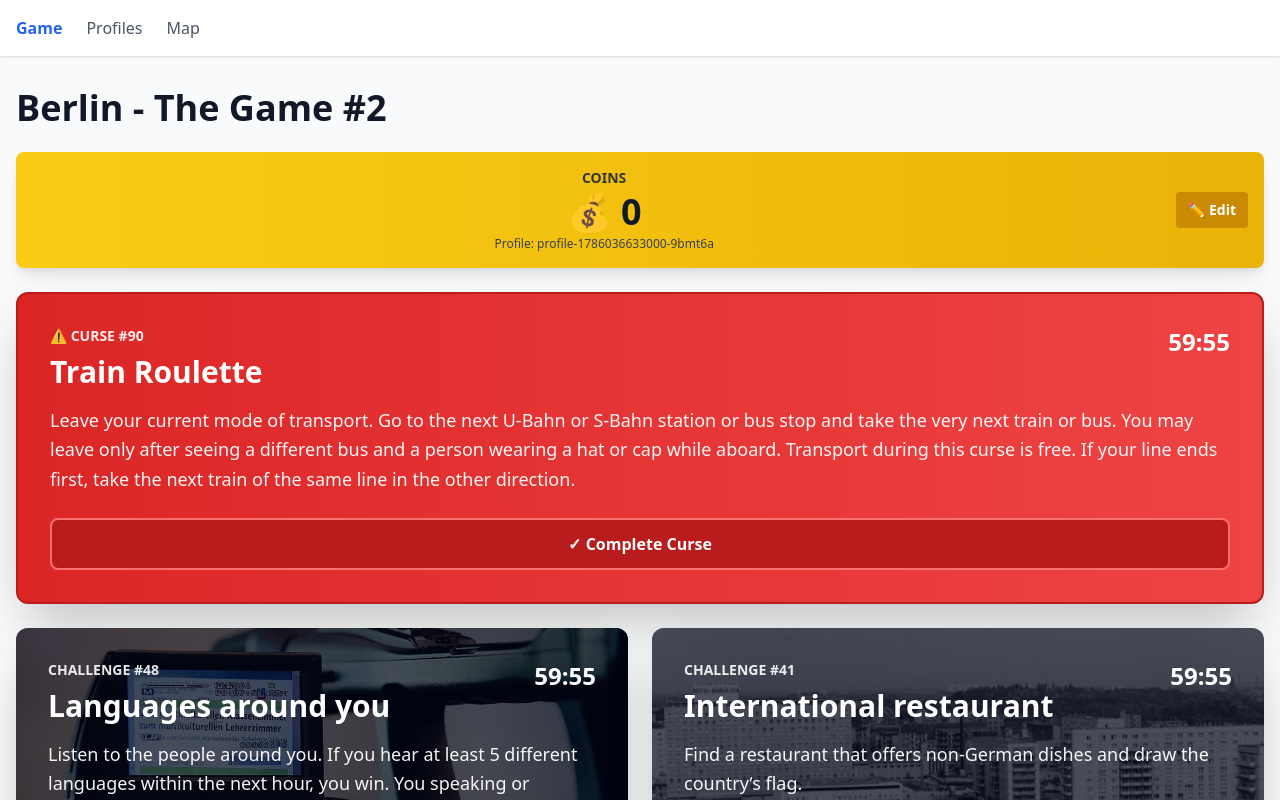
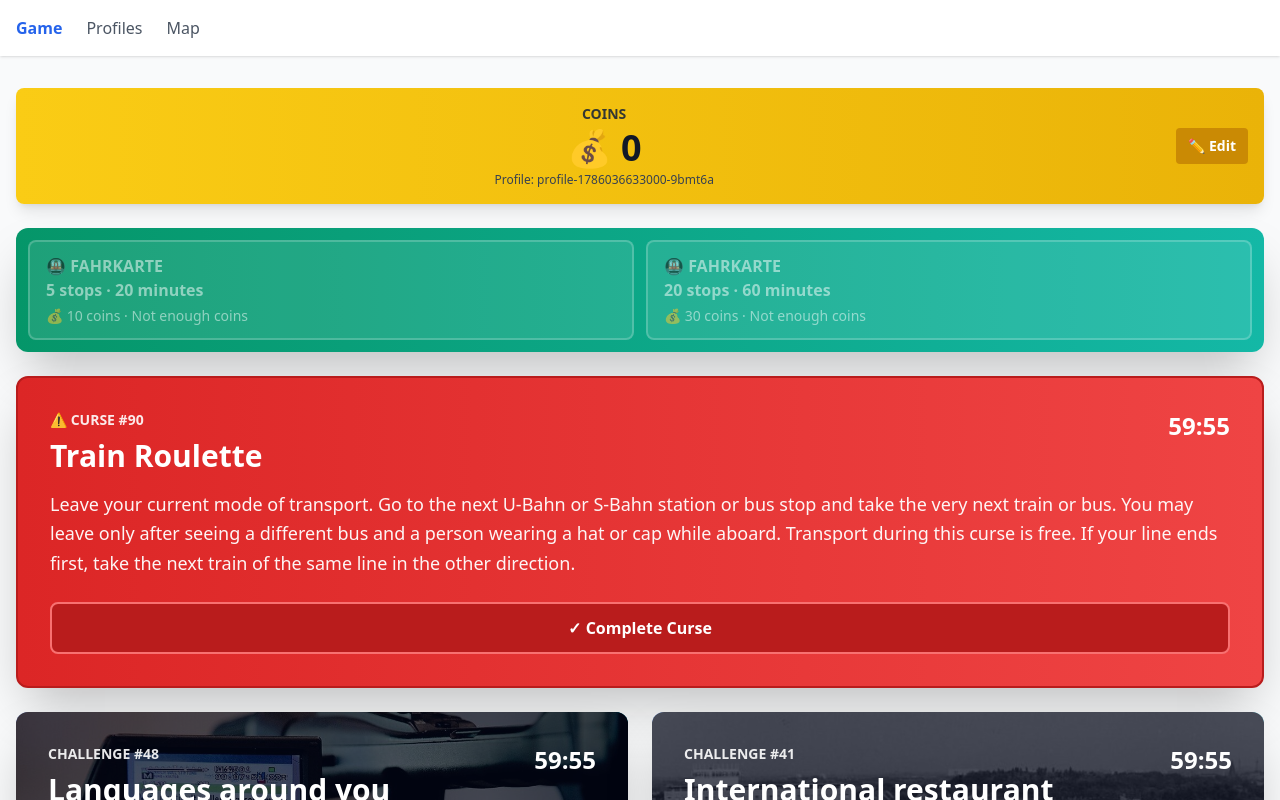
Before and after one commit to vladimirshefer/city-navigation-game, a React (Vite) app: page / in a window 1280 px wide. Shown: the top 800 px of the page. Built offline with nearby package versions, Linux system fonts and the light colour scheme.

Commit message:
Fahrkarte

```diff
--- a/src/components/ChallengeSelector.tsx
+++ b/src/components/ChallengeSelector.tsx
@@ -1,9 +1,13 @@
 import { useState, useEffect } from 'react'
 import { CHALLENGES, CURSES, Card } from '../data/challenges'
 import { createGameProfile, getActiveProfile, saveActiveGameState } from '../data/profiles'
-import type { GameState, HistoryCard } from '../data/profiles'
+import type { Fahrkarte, GameState, HistoryCard } from '../data/profiles'
 
 const TIMER_DURATION = 3600
+const FAHRKARTE_OPTIONS = [
+  { cost: 10, stops: 5, durationSeconds: 20 * 60 },
+  { cost: 30, stops: 20, durationSeconds: 60 * 60 },
+] as const
 
 export default function ChallengeSelector() {
   const [drawnCards, setDrawnCards] = useState<Card[] | null>(null)
@@ -17,6 +21,8 @@ export default function ChallengeSelector() {
   const [gameStartTime, setGameStartTime] = useState<number | null>(null)
   const [lastCurseTime, setLastCurseTime] = useState<number | null>(null)
   const [coins, setCoins] = useState(0)
+  const [activeFahrkarte, setActiveFahrkarte] = useState<Fahrkarte | null>(null)
+  const [fahrkartenHistory, setFahrkartenHistory] = useState<Fahrkarte[]>([])
   const [activeProfileId, setActiveProfileId] = useState<string | null>(null)
   const [showEditModal, setShowEditModal] = useState(false)
   const [editAmount, setEditAmount] = useState('')
@@ -30,17 +36,18 @@ export default function ChallengeSelector() {
   }, [])
 
   useEffect(() => {
-    if ((!drawnCards || drawnCards.length === 0) && !activeCurse) return
+    if ((!drawnCards || drawnCards.length === 0) && !activeCurse && !activeFahrkarte) return
 
     const interval = setInterval(() => {
       setTickCount((prev) => prev + 1)
     }, 1000)
 
     return () => clearInterval(interval)
-  }, [drawnCards, activeCurse])
+  }, [drawnCards, activeCurse, activeFahrkarte])
 
   useEffect(() => {
     discardExpiredCards()
+    expireFahrkarte()
   }, [tickCount])
 
   const loadFromStorage = (): boolean => {
@@ -58,6 +65,15 @@ export default function ChallengeSelector() {
     setGameStartTime(state.gameStartTime ?? null)
     setLastCurseTime(state.lastCurseTime ?? null)
     setCoins(state.coins ?? 0)
+    setFahrkartenHistory(state.fahrkartenHistory || [])
+
+    const savedFahrkarte = state.activeFahrkarte || null
+    if (savedFahrkarte && savedFahrkarte.expiresAt <= Date.now()) {
+      setActiveFahrkarte(null)
+      saveActiveGameState({ ...state, activeFahrkarte: null, fahrkartenHistory: state.fahrkartenHistory || [] })
+    } else {
+      setActiveFahrkarte(savedFahrkarte)
+    }
     return true
   }
 
@@ -144,7 +160,7 @@ export default function ChallengeSelector() {
     saveToStorage(newCards, newTimestamps, hist, curse, curseTs, gameStartTime, lastCurse, coinsValue)
   }
 
-  const saveToStorage = (cards: Card[] | null, timestamps: Record<number, number>, hist: HistoryCard[], curse: Card | null = null, curseTs: number | null = null, startTime: number | null = null, lastCurseTs: number | null = null, coinsValue: number = coins, edits: { timestamp: string; previousAmount: number; newAmount: number; comment: string }[] = coinEdits): void => {
+  const saveToStorage = (cards: Card[] | null, timestamps: Record<number, number>, hist: HistoryCard[], curse: Card | null = null, curseTs: number | null = null, startTime: number | null = null, lastCurseTs: number | null = null, coinsValue: number = coins, edits: { timestamp: string; previousAmount: number; newAmount: number; comment: string }[] = coinEdits, fahrkarte: Fahrkarte | null = activeFahrkarte, fahrkartenHist: Fahrkarte[] = fahrkartenHistory): void => {
     const state: GameState = {
       drawnCards: cards,
       cardTimestamps: timestamps,
@@ -155,6 +171,8 @@ export default function ChallengeSelector() {
       gameStartTime: startTime,
       lastCurseTime: lastCurseTs,
       coins: coinsValue,
+      activeFahrkarte: fahrkarte,
+      fahrkartenHistory: fahrkartenHist,
     }
     saveActiveGameState(state)
   }
@@ -287,6 +305,39 @@ export default function ChallengeSelector() {
     return `${mins}:${secs.toString().padStart(2, '0')}`
   }
 
+  const getFahrkarteTimeRemaining = (): number => {
+    if (!activeFahrkarte) return 0
+    return Math.max(0, Math.ceil((activeFahrkarte.expiresAt - Date.now()) / 1000))
+  }
+
+  const expireFahrkarte = (): void => {
+    if (!activeFahrkarte || getFahrkarteTimeRemaining() > 0) return
+
+    setActiveFahrkarte(null)
+    saveToStorage(drawnCards, cardTimestamps, history, activeCurse, curseTimestamp, gameStartTime, lastCurseTime, coins, coinEdits, null, fahrkartenHistory)
+  }
+
+  const handleBuyFahrkarte = (option: typeof FAHRKARTE_OPTIONS[number]): void => {
+    if (activeFahrkarte || coins < option.cost) return
+
+    const now = Date.now()
+    const newFahrkarte: Fahrkarte = {
+      id: `fahrkarte-${now}-${Math.random().toString(36).slice(2, 8)}`,
+      cost: option.cost,
+      stops: option.stops,
+      durationSeconds: option.durationSeconds,
+      purchasedAt: new Date(now).toISOString(),
+      expiresAt: now + option.durationSeconds * 1000,
+    }
+    const newCoins = coins - option.cost
+    const newHistory = [newFahrkarte, ...fahrkartenHistory]
+
+    setCoins(newCoins)
+    setActiveFahrkarte(newFahrkarte)
+    setFahrkartenHistory(newHistory)
+    saveToStorage(drawnCards, cardTimestamps, history, activeCurse, curseTimestamp, gameStartTime, lastCurseTime, newCoins, coinEdits, newFahrkarte, newHistory)
+  }
+
   const handleSaveCoinEdit = (): void => {
     if (!editAmount || !editComment.trim()) {
       alert('Please enter both an amount and a comment')
@@ -380,6 +431,61 @@ export default function ChallengeSelector() {
           </div>
         </div>
       )}
+
+      <div className="space-y-3">
+        {activeFahrkarte ? (
+          <div className="bg-gradient-to-r from-emerald-600 to-teal-500 rounded-xl p-8 text-white shadow-2xl flex flex-col">
+            <div className="flex justify-between items-start">
+              <div>
+                <div className="text-sm font-bold opacity-90 uppercase">🚇 FAHRKARTE</div>
+                <h2 className="text-3xl font-bold mt-2">Public transport access</h2>
+              </div>
+              <div className={`text-right text-2xl font-bold ${getFahrkarteTimeRemaining() < 300 ? 'animate-pulse' : ''}`}>
+                {formatTime(getFahrkarteTimeRemaining())}
+              </div>
+            </div>
+            <p className="text-lg leading-relaxed mt-4">{activeFahrkarte.stops} stops · valid for {Math.round(activeFahrkarte.durationSeconds / 60)} minutes</p>
+            <p className="text-sm opacity-90 mt-2">Stop usage is self-managed.</p>
+          </div>
+        ) : (
+          <div className="bg-gradient-to-r from-emerald-600 to-teal-500 rounded-xl p-3 text-white shadow-2xl">
+            <div className="grid grid-cols-1 md:grid-cols-2 gap-3">
+              {FAHRKARTE_OPTIONS.map((option) => {
+                const cannotAfford = coins < option.cost
+                return (
+                  <button
+                    key={option.cost}
+                    onClick={() => handleBuyFahrkarte(option)}
+                    disabled={cannotAfford}
+                    className={`rounded-lg border-2 px-4 py-3 text-left transition ${cannotAfford ? 'cursor-not-allowed border-white border-opacity-20 bg-white bg-opacity-10 text-white text-opacity-50' : 'border-white border-opacity-40 bg-white bg-opacity-15 hover:bg-opacity-25'}`}
+                  >
+                    <div className="font-bold">🚇 FAHRKARTE</div>
+                    <div className="font-bold">{option.stops} stops · {Math.round(option.durationSeconds / 60)} minutes</div>
+                    <div className="text-sm mt-1">💰 {option.cost} coins{cannotAfford ? ' · Not enough coins' : ''}</div>
+                  </button>
+                )
+              })}
+            </div>
+          </div>
+        )}
+
+        {fahrkartenHistory.length > 0 && (
+          <div className="space-y-2">
+            <h3 className="text-lg font-semibold text-gray-800">Fahrkarten History</h3>
+            <div className="space-y-2 max-h-64 overflow-y-auto">
+              {fahrkartenHistory.map((fahrkarte) => {
+                const expired = fahrkarte.expiresAt <= Date.now()
+                return (
+                  <div key={fahrkarte.id} className={`p-3 rounded-lg text-sm border-l-4 ${expired ? 'bg-gray-100 border-gray-500' : 'bg-emerald-50 border-emerald-500'}`}>
+                    <div className="font-semibold">{fahrkarte.stops} stops · {Math.round(fahrkarte.durationSeconds / 60)} minutes · {expired ? 'Expired' : 'Active'}</div>
+                    <div className="text-xs text-gray-600 mt-1">{new Date(fahrkarte.purchasedAt).toLocaleString()} · 💰 {fahrkarte.cost} coins</div>
+                  </div>
+                )
+              })}
+            </div>
+          </div>
+        )}
+      </div>
 
       {activeCurse && (
         <div className="bg-gradient-to-r from-red-600 to-red-500 rounded-xl p-8 text-white shadow-2xl flex flex-col border-2 border-red-700">
@@ -487,6 +593,8 @@ export default function ChallengeSelector() {
             setGameStartTime(now)
             setLastCurseTime(now)
             setCoins(0)
+            setActiveFahrkarte(null)
+            setFahrkartenHistory([])
             setFailedBackgroundImages(new Set())
             const newProfile = createGameProfile({
               drawnCards: drawn,
@@ -498,6 +606,8 @@ export default function ChallengeSelector() {
               gameStartTime: now,
               lastCurseTime: now,
               coins: 0,
+              activeFahrkarte: null,
+              fahrkartenHistory: [],
             })
             setActiveProfileId(newProfile.id)
           }}
--- a/src/pages/Home.tsx
+++ b/src/pages/Home.tsx
@@ -3,7 +3,6 @@ import ChallengeSelector from '../components/ChallengeSelector'
 export default function Home() {
   return (
     <div className="space-y-6">
-      <h1 className="text-4xl font-bold text-gray-900">Berlin - The Game #2</h1>
       <ChallengeSelector />
     </div>
   )
```
Also changed, not shown: src/data/profiles.ts (+11 -0 lines).
